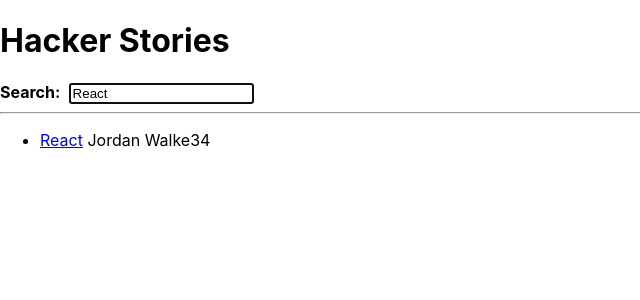
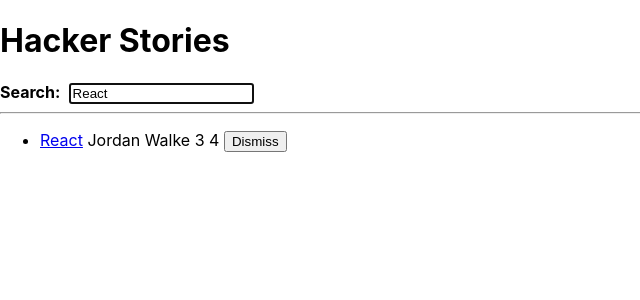
Before and after one commit to L00P3R93/react101-hstories, a React (Create React App) app: page / in a window 1280 px wide. Shown: the top 300 px of the page, without its empty margins (0-640 px from the left). Built offline with nearby package versions, Linux system fonts and the light colour scheme.

Commit message:
Inline Handlers in JSX

```diff
--- a/src/App.js
+++ b/src/App.js
@@ -14,7 +14,7 @@
 }
 
 const App = () => {
-	const stories = [
+	const initialStories = [
 		{
 			title: 'React',
 			url: 'https://reactjs.org/',
@@ -35,6 +35,16 @@
 
 	/**Custom State */
 	const [searchTerm, setSearchTerm] = useSemiPersistentState('search','React')
+
+	const [stories, setStories] = React.useState(initialStories)
+
+	const handleRemoveStory = (item) => {
+		const newStories = stories.filter(
+			(story) => item.objectID !== story.objectID
+		);
+
+		setStories(newStories)
+	}
 
 	const handleSearch = (event) => {
 		setSearchTerm(event.target.value)
@@ -57,7 +67,7 @@
 			</InputWithLabel>
 			<hr />
 			{/* rendering the list */}
-			<List list={searchedStories} />
+			<List list={searchedStories} onRemoveItem={handleRemoveStory} />
 		</div>
 	);
 }
@@ -85,22 +95,31 @@
 }
 
 
-const List = ({list}) => (
+const List = ({list, onRemoveItem}) => (
 	<ul>
-		{list.map(({objectID, ...item}) => (
-			<Item key={objectID} {...item} />
+		{list.map((item) => (
+			<Item
+				key={item.objectID}
+				item={item}
+				onRemoveItem={onRemoveItem}
+			/>
 		))}
 	</ul>
 )
 
-const Item = ({title, url, author, num_comments, points}) => (
+const Item = ({item, onRemoveItem}) => (
 	<li>
 		<span>
-			<a href={url}>{title}</a>
+			<a href={item.url}>{item.title}</a>
 		</span>&nbsp;
-		<span>{author}</span>
-		<span>{num_comments}</span>
-		<span>{points}</span>
+		<span>{item.author}</span>&nbsp;
+		<span>{item.num_comments}</span>&nbsp;
+		<span>{item.points}</span>&nbsp;
+		<span>
+			<button type="button" onClick={() => onRemoveItem(item)}>
+				Dismiss
+			</button>
+		</span>
 	</li>
 )
 
```
Also changed, not shown: 1 other file (tests, documents, lock files or other folders).
